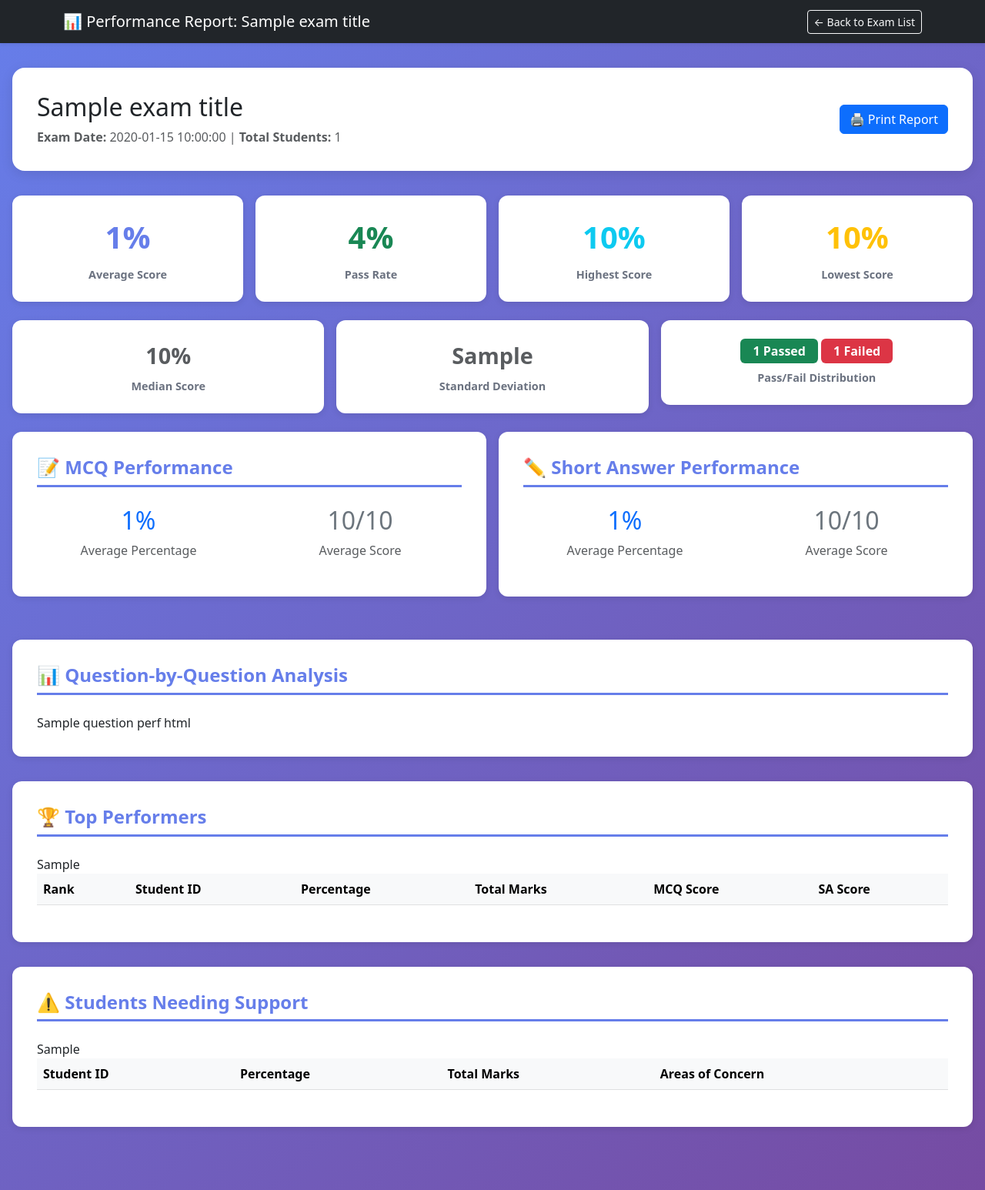
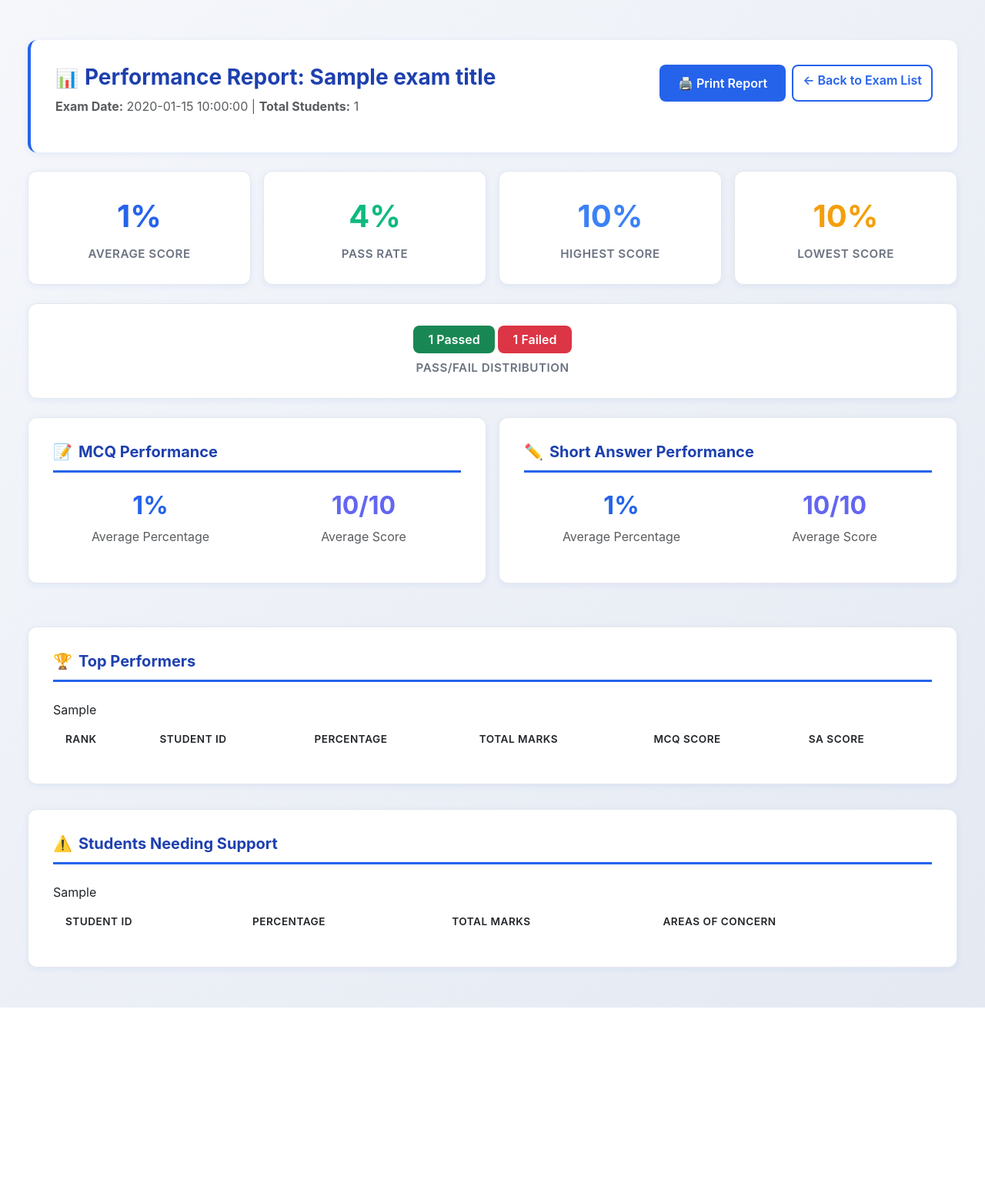
Before and after one commit to 1234asdfghhjkl/Online-Examination-and-Grading-System---202509-Agile-Group-5-, a Python web app: template templates/admin_performance.html in a window 1280 px wide. Shown: the whole page at 77% size. After the commit the page ends 1309 px from the top, so only its background shows below. Run offline with Jinja, Linux system fonts and the light colour scheme; the template is opened without the code that fills it: most values are stand-ins (such as "Sample title", 1, 10 or a date in 2020); lists and menus that the app fills with data are empty.

Commit message:
Admin report fixed

```diff
--- a/templates/admin_exam_list.html
+++ b/templates/admin_exam_list.html
@@ -21,7 +21,8 @@
             <div>
                 <a href="/admin/student-list" class="btn btn-outline-light btn-sm btn-rounded me-2">Students</a>
                 <a href="/admin/import-accounts" class="btn btn-outline-light btn-sm btn-rounded me-2 fw-bold">Import Accounts</a>
-                <a href="/exam-list" class="btn btn-light btn-sm btn-rounded fw-bold">← Back to Lecturer View</a>
+                <a href="/exam-list" class="btn btn-light btn-sm btn-rounded me-2 fw-bold">← Back to Lecturer View</a>
+                <a href="/logout" class="btn btn-outline-light btn-sm btn-rounded fw-bold">🚪 Logout</a>
             </div>
         </div>
     </nav>
--- a/templates/admin_performance.html
+++ b/templates/admin_performance.html
@@ -1,5 +1,6 @@
 <!DOCTYPE html>
 <html lang="en">
+
 <head>
     <meta charset="UTF-8">
     <title>Performance Report - {{exam_title}}</title>
@@ -9,9 +10,10 @@
     <script src="https://code.jquery.com/jquery-3.6.0.min.js"></script>
     <style>
         body {
-            background: linear-gradient(135deg, #667eea 0%, #764ba2 100%);
+            background: linear-gradient(135deg, #f5f7fb 0%, #e4e9f2 100%);
             min-height: 100vh;
-            padding-bottom: 50px;
+            padding: 20px;
+            font-family: 'Inter', -apple-system, BlinkMacSystemFont, 'Segoe UI', sans-serif;
         }
 
         .report-container {
@@ -22,36 +24,67 @@
 
         .report-header {
             background: white;
-            border-radius: 16px;
+            border-radius: 12px;
             padding: 2rem;
             margin-bottom: 2rem;
-            box-shadow: 0 4px 16px rgba(0,0,0,0.1);
+            box-shadow: 0 2px 8px rgba(37, 99, 235, 0.08);
+            border-left: 4px solid #2563eb;
+        }
+
+        .report-header h2 {
+            color: #1e40af;
+            font-weight: 700;
+            margin-bottom: 0.5rem;
+            font-size: 1.75rem;
+        }
+
+        .report-header .report-icon {
+            font-size: 1.5rem;
+            margin-right: 0.5rem;
         }
 
         .stat-card {
             background: white;
             border-radius: 12px;
-            padding: 1.5rem;
+            padding: 1.75rem;
             text-align: center;
-            box-shadow: 0 2px 8px rgba(0,0,0,0.1);
-            transition: transform 0.2s;
+            box-shadow: 0 2px 8px rgba(37, 99, 235, 0.08);
+            transition: all 0.3s ease;
+            border: 1px solid #e5e7eb;
+            height: 100%;
         }
 
         .stat-card:hover {
-            transform: translateY(-5px);
+            transform: translateY(-4px);
+            box-shadow: 0 8px 16px rgba(37, 99, 235, 0.12);
+            border-color: #93c5fd;
         }
 
         .stat-value {
             font-size: 2.5rem;
             font-weight: 700;
-            color: #667eea;
+            color: #2563eb;
+            margin-bottom: 0.5rem;
+        }
+
+        .stat-value.success {
+            color: #10b981;
+        }
+
+        .stat-value.info {
+            color: #3b82f6;
+        }
+
+        .stat-value.warning {
+            color: #f59e0b;
         }
 
         .stat-label {
             color: #6b7280;
-            font-size: 0.9rem;
+            font-size: 0.95rem;
             font-weight: 600;
-            margin-top: 0.5rem;
+            text-transform: uppercase;
+            letter-spacing: 0.5px;
         }
 
         .chart-container {
@@ -59,7 +92,8 @@
             border-radius: 12px;
             padding: 2rem;
             margin-bottom: 2rem;
-            box-shadow: 0 2px 8px rgba(0,0,0,0.1);
+            box-shadow: 0 2px 8px rgba(37, 99, 235, 0.08);
+            border: 1px solid #e5e7eb;
         }
 
         .table-container {
@@ -67,51 +101,167 @@
             border-radius: 12px;
             padding: 2rem;
             margin-bottom: 2rem;
-            box-shadow: 0 2px 8px rgba(0,0,0,0.1);
+            box-shadow: 0 2px 8px rgba(37, 99, 235, 0.08);
+            border: 1px solid #e5e7eb;
         }
 
         .section-title {
-            color: #667eea;
+            color: #1e40af;
             font-weight: 700;
             margin-bottom: 1.5rem;
-            padding-bottom: 0.5rem;
-            border-bottom: 3px solid #667eea;
+            padding-bottom: 0.75rem;
+            border-bottom: 3px solid #2563eb;
+            font-size: 1.25rem;
+        }
+
+        .section-icon {
+            margin-right: 0.5rem;
         }
 
         .badge-large {
-            padding: 0.5rem 1rem;
+            padding: 0.6rem 1.2rem;
             font-size: 1rem;
+            border-radius: 8px;
+            font-weight: 600;
         }
 
         canvas {
             max-height: 400px;
         }
+
+        .table {
+            margin-bottom: 0;
+        }
+
+        .table thead {
+            background: #eff6ff;
+            color: #1e40af;
+        }
+
+        .table thead th {
+            border: none;
+            padding: 1rem;
+            font-weight: 600;
+            text-transform: uppercase;
+            font-size: 0.85rem;
+            letter-spacing: 0.5px;
+        }
+
+        .table tbody tr {
+            transition: background-color 0.2s;
+        }
+
+        .table tbody tr:hover {
+            background-color: #f0f9ff;
+        }
+
+        .table tbody td {
+            padding: 1rem;
+            vertical-align: middle;
+        }
+
+        .btn-primary {
+            background: #2563eb;
+            border: none;
+            border-radius: 8px;
+            padding: 0.75rem 1.5rem;
+            font-weight: 600;
+            transition: all 0.3s;
+        }
+
+        .btn-primary:hover {
+            background: #1d4ed8;
+            transform: translateY(-2px);
+            box-shadow: 0 4px 12px rgba(37, 99, 235, 0.3);
+        }
+
+        .navbar {
+            background: white !important;
+            box-shadow: 0 2px 8px rgba(0, 0, 0, 0.08);
+            border-bottom: 3px solid #2563eb;
+        }
+
+        .navbar-brand {
+            color: #1e40af !important;
+            font-weight: 700;
+            font-size: 1.25rem;
+        }
+
+        .btn-outline-primary {
+            color: #2563eb;
+            border: 2px solid #2563eb;
+            border-radius: 8px;
+            font-weight: 600;
+            transition: all 0.3s;
+        }
+
+        .btn-outline-primary:hover {
+            background: #2563eb;
+            color: white;
+            transform: translateY(-2px);
+        }
+
+        .performance-badge {
+            padding: 0.5rem 1rem;
+            border-radius: 6px;
+            font-weight: 600;
+            font-size: 0.9rem;
+        }
+
+        .performance-badge.excellent {
+            background: #d1fae5;
+            color: #065f46;
+        }
+
+        .performance-badge.good {
+            background: #dbeafe;
+            color: #1e40af;
+        }
+
+        .performance-badge.needs-improvement {
+            background: #fef3c7;
+            color: #92400e;
+        }
+
+        @media print {
+            body {
+                background: white;
+                padding: 0;
+            }
+
+            .btn-primary,
+            .btn-outline-primary {
+                display: none;
+            }
+
+            .report-container {
+                margin: 0;
+                padding: 0;
+            }
+        }
     </style>
 </head>
+
 <body>
 
-<nav class="navbar navbar-dark bg-dark shadow-sm mb-4">
-    <div class="container">
-        <span class="navbar-brand">📊 Performance Report: {{exam_title}}</span>
-        <a href="/admin/exam-list" class="btn btn-outline-light btn-sm">← Back to Exam List</a>
-    </div>
-</nav>
-
-<div class="report-container">
+    <div class="report-container" style="margin-top: 0; padding-top: 2rem;">
         <!-- Header Summary -->
-    <div class="report-header">
-        <div class="row align-items-center">
-            <div class="col-md-8">
-                <h2 class="mb-2">{{exam_title}}</h2>
-                <p class="text-muted mb-0">
+        <div class="report-header" style="margin-bottom: 1.5rem;">
+            <div class="d-flex justify-content-between align-items-start mb-3">
+                <div>
+                    <h2 class="mb-2">
+                        <span class="report-icon">📊</span>Performance Report: {{exam_title}}
+                    </h2>
+                    <p class="text-muted mb-0" style="font-size: 1rem;">
                         <strong>Exam Date:</strong> {{exam_date}} |
                         <strong>Total Students:</strong> {{total_students}}
                     </p>
                 </div>
-            <div class="col-md-4 text-end">
+                <div class="d-flex gap-2">
                     <button onclick="window.print()" class="btn btn-primary">
                         🖨️ Print Report
                     </button>
+                    <a href="/admin/exam-list" class="btn btn-outline-primary">← Back to Exam List</a>
                 </div>
             </div>
         </div>
@@ -126,45 +276,34 @@
             </div>
             <div class="col-md-3">
                 <div class="stat-card">
-                <div class="stat-value text-success">{{pass_rate}}%</div>
+                    <div class="stat-value success">{{pass_rate}}%</div>
                     <div class="stat-label">Pass Rate</div>
                 </div>
             </div>
             <div class="col-md-3">
                 <div class="stat-card">
-                <div class="stat-value text-info">{{highest_score}}%</div>
+                    <div class="stat-value info">{{highest_score}}%</div>
                     <div class="stat-label">Highest Score</div>
                 </div>
             </div>
             <div class="col-md-3">
                 <div class="stat-card">
-                <div class="stat-value text-warning">{{lowest_score}}%</div>
+                    <div class="stat-value warning">{{lowest_score}}%</div>
                     <div class="stat-label">Lowest Score</div>
                 </div>
             </div>
         </div>
 
+
         <!-- Additional Stats -->
         <div class="row g-3 mb-4">
-        <div class="col-md-4">
-            <div class="stat-card">
-                <div class="stat-value text-muted" style="font-size: 1.8rem;">{{median_score}}%</div>
-                <div class="stat-label">Median Score</div>
-            </div>
-        </div>
-        <div class="col-md-4">
-            <div class="stat-card">
-                <div class="stat-value text-muted" style="font-size: 1.8rem;">{{std_dev}}</div>
-                <div class="stat-label">Standard Deviation</div>
-            </div>
-        </div>
-        <div class="col-md-4">
+            <div class="col-md-12">
                 <div class="stat-card">
                     <div class="text-center">
                         <span class="badge bg-success badge-large">{{passed_count}} Passed</span>
                         <span class="badge bg-danger badge-large">{{failed_count}} Failed</span>
                     </div>
-                <div class="stat-label">Pass/Fail Distribution</div>
+                    <div class="stat-label mt-2">Pass/Fail Distribution</div>
                 </div>
             </div>
         </div>
@@ -173,14 +312,16 @@
         <div class="row g-3 mb-4">
             <div class="col-md-6">
                 <div class="chart-container">
-                <h4 class="section-title">📝 MCQ Performance</h4>
+                    <h4 class="section-title">
+                        <span class="section-icon">📝</span>MCQ Performance
+                    </h4>
                     <div class="row text-center">
                         <div class="col-6">
-                        <h2 class="text-primary">{{mcq_avg_percentage}}%</h2>
+                            <h2 style="color: #2563eb; font-weight: 700;">{{mcq_avg_percentage}}%</h2>
                             <p class="text-muted">Average Percentage</p>
                         </div>
                         <div class="col-6">
-                        <h2 class="text-secondary">{{mcq_avg_score}}/{{mcq_total}}</h2>
+                            <h2 style="color: #6366f1; font-weight: 700;">{{mcq_avg_score}}/{{mcq_total}}</h2>
                             <p class="text-muted">Average Score</p>
                         </div>
                     </div>
@@ -188,14 +329,16 @@
             </div>
             <div class="col-md-6">
                 <div class="chart-container">
-                <h4 class="section-title">✏️ Short Answer Performance</h4>
+                    <h4 class="section-title">
+                        <span class="section-icon">✏️</span>Short Answer Performance
+                    </h4>
                     <div class="row text-center">
                         <div class="col-6">
-                        <h2 class="text-primary">{{sa_avg_percentage}}%</h2>
+                            <h2 style="color: #2563eb; font-weight: 700;">{{sa_avg_percentage}}%</h2>
                             <p class="text-muted">Average Percentage</p>
                         </div>
                         <div class="col-6">
-                        <h2 class="text-secondary">{{sa_avg_score}}/{{sa_total}}</h2>
+                            <h2 style="color: #6366f1; font-weight: 700;">{{sa_avg_score}}/{{sa_total}}</h2>
                             <p class="text-muted">Average Score</p>
                         </div>
                     </div>
@@ -203,22 +346,14 @@
             </div>
         </div>
 
-    <!-- Question Performance Details -->
-    <div class="table-container">
-        <h4 class="section-title">📊 Question-by-Question Analysis</h4>
-        {% if question_perf_html %}
-            {{question_perf_html|safe}}
-        {% else %}
-            <p class="text-muted">No question performance data available.</p>
-        {% endif %}
-    </div>
-
         <!-- Top Performers -->
         <div class="table-container">
-        <h4 class="section-title">🏆 Top Performers</h4>
+            <h4 class="section-title">
+                <span class="section-icon">🏆</span>Top Performers
+            </h4>
             <div class="table-responsive">
                 <table class="table table-hover">
-                <thead class="table-light">
+                    <thead>
                         <tr>
                             <th>Rank</th>
                             <th>Student ID</th>
@@ -233,7 +368,7 @@
                         {{top_performers_html|safe}}
                         {% else %}
                         <tr>
-                            <td colspan="6" class="text-center text-muted">No top performers data available.</td>
+                            <td colspan="6" class="text-center text-muted py-4">No top performers data available.</td>
                         </tr>
                         {% endif %}
                     </tbody>
@@ -243,10 +378,12 @@
 
         <!-- Students at Risk -->
         <div class="table-container">
-        <h4 class="section-title">⚠️ Students Needing Support</h4>
+            <h4 class="section-title">
+                <span class="section-icon">⚠️</span>Students Needing Support
+            </h4>
             <div class="table-responsive">
                 <table class="table table-hover">
-                <thead class="table-light">
+                    <thead>
                         <tr>
                             <th>Student ID</th>
                             <th>Percentage</th>
@@ -259,7 +396,7 @@
                         {{at_risk_html|safe}}
                         {% else %}
                         <tr>
-                            <td colspan="4" class="text-center text-muted">No at-risk students identified.</td>
+                            <td colspan="4" class="text-center text-muted py-4">No at-risk students identified.</td>
                         </tr>
                         {% endif %}
                     </tbody>
@@ -269,4 +406,5 @@
     </div>
 
 </body>
+
 </html>
```
Also changed, not shown: server.py (+9 -0 lines), services/fix_submission_data.py (added, +170 -0 lines), services/grading_service.py (+34 -9 lines), web/admin_performance_routes.py (+1 -93 lines). Lines whose indentation alone changed are shown as unchanged.
